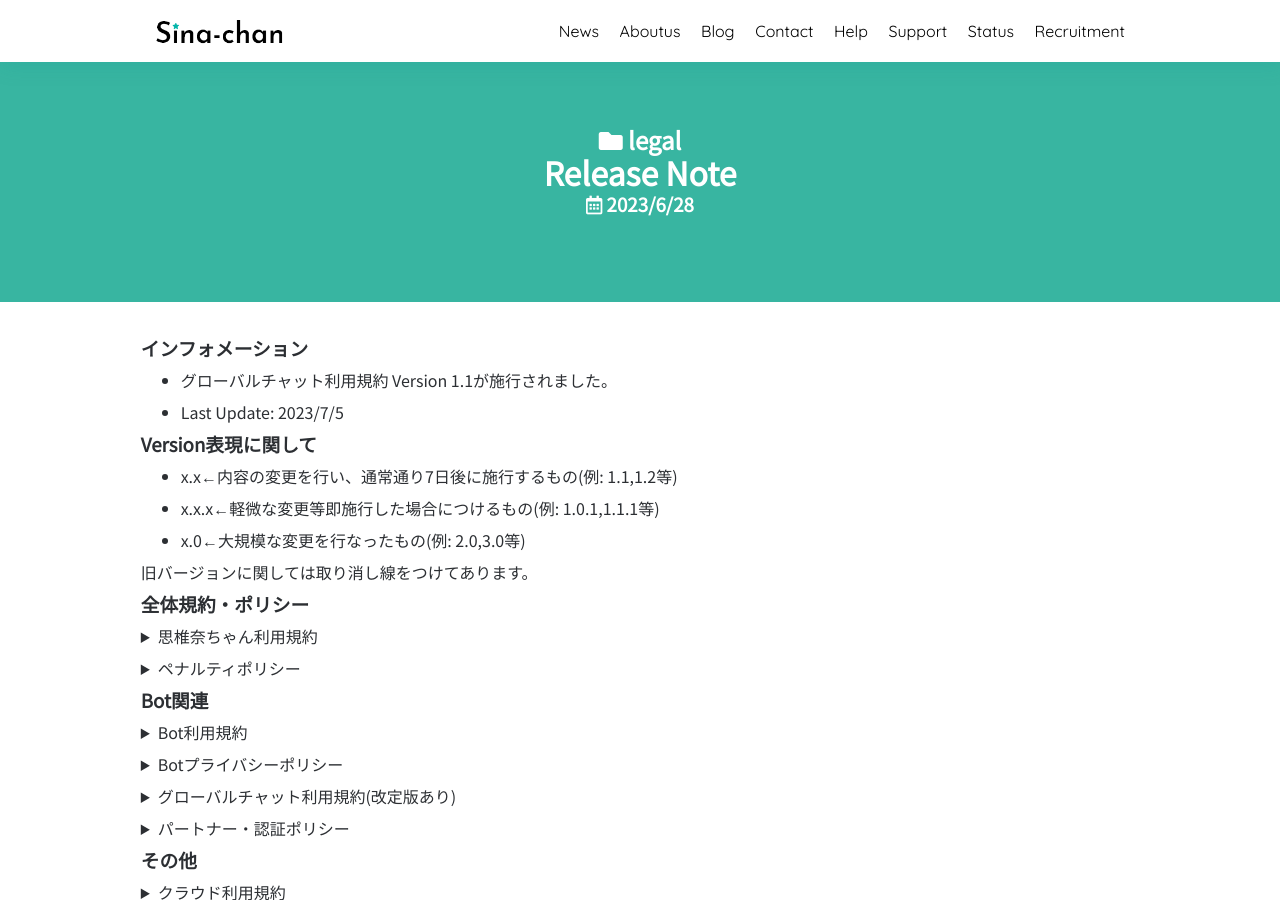
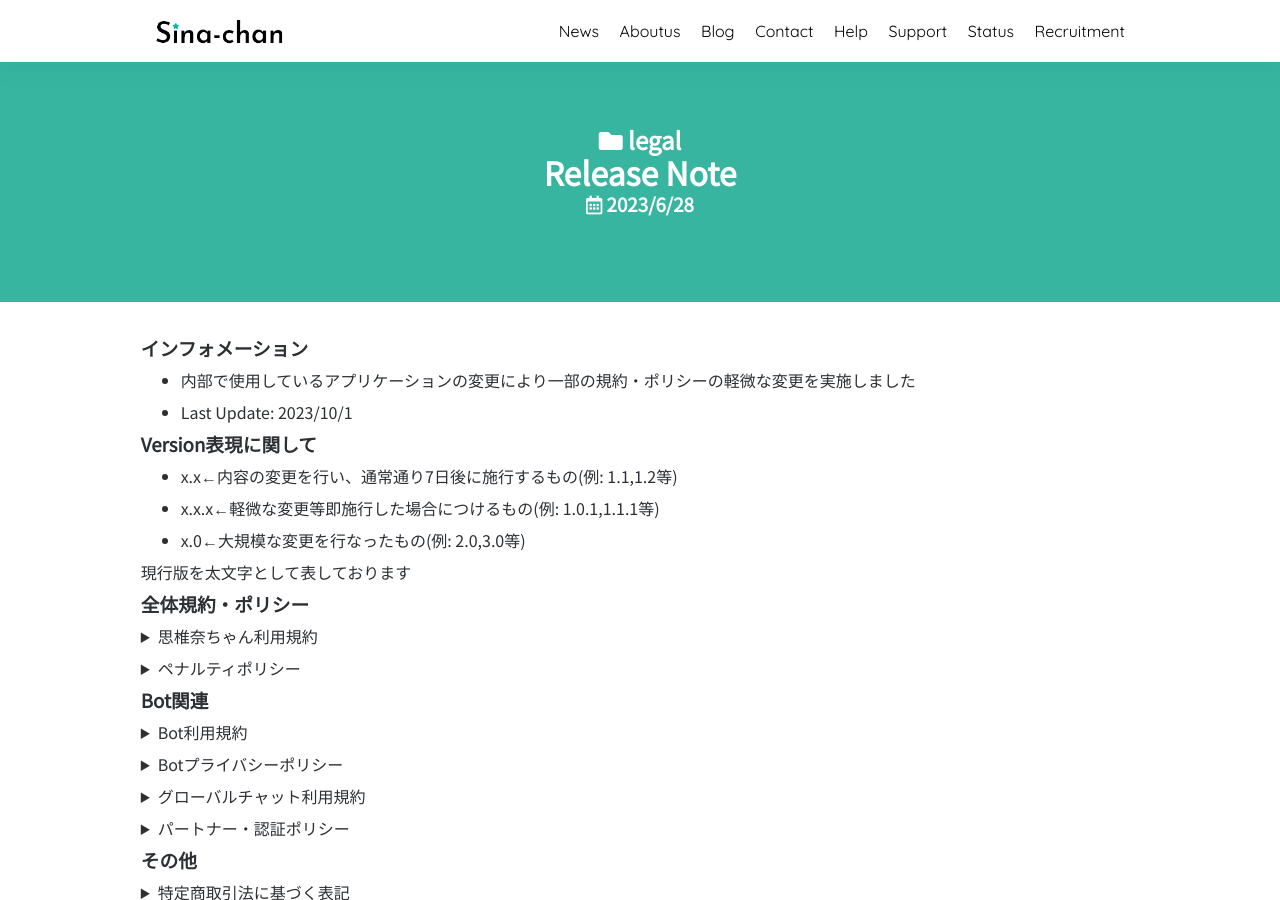
Before and after one commit to SinaKitagami/sinakitagami.github.io, a Jekyll site: the page built from _posts/legal/2023-06-28-release-note.md, in a window 1280 px wide and 900 px high. Built offline with Jekyll 4.4.1, drawn with Linux system fonts in a browser that asks for light colours; nearby versions of some CDN libraries; a script that is not in the unit is left out; some of the changed text lies outside the part shown.

Commit message:
Update 2023-06-28-release-note.md

```diff
--- a/_posts/legal/2023-06-28-release-note.md
+++ b/_posts/legal/2023-06-28-release-note.md
@@ -6,8 +6,8 @@
 ---
 ### インフォメーション
 
-- グローバルチャット利用規約 Version 1.1が施行されました。
-- Last Update: 2023/7/5
+- 内部で使用しているアプリケーションの変更により一部の規約・ポリシーの軽微な変更を実施しました
+- Last Update: 2023/10/1
 
 ### Version表現に関して
 
@@ -15,62 +15,59 @@
 - x.x.x←軽微な変更等即施行した場合につけるもの(例: 1.0.1,1.1.1等)
 - x.0←大規模な変更を行なったもの(例: 2.0,3.0等)
 
-旧バージョンに関しては取り消し線をつけてあります。
+現行版を太文字として表しております
 
 ### 全体規約・ポリシー
 
 <details><summary>思椎奈ちゃん利用規約</summary>
 
+**Version 1.0.2 (2023/10/1) 内部アプリケーション変更による軽微な変更**
+
 Version 1.0.1 (2023/6/28) 表現の一部修正、リンク切れの修正
 
-~~Version 1.0 (2023/5/14) 初期リリース~~
+Version 1.0 (2023/5/14) 初期リリース
 </details>
 
 <details><summary>ペナルティポリシー</summary>
 
-Version 1.0 (2023/5/14) 初期リリース
+**Version 1.0 (2023/5/14) 初期リリース**
 </details>
 
 ### Bot関連
 
 <details><summary>Bot利用規約</summary>
 
-Version 1.0.1 (2023/6/28) リンク切れの修正
+**Version 1.0.1 (2023/6/28) リンク切れの修正**
 
-~~Version 1.0 (2023/5/14) 初期リリース~~
+Version 1.0 (2023/5/14) 初期リリース
 </details>
 
 <details><summary>Botプライバシーポリシー</summary>
 
+**Version 1.0.2 (2023/10/1) 内部アプリケーション変更による軽微な変更**
+
 Version 1.0.1 (2023/6/28) リンク切れの修正
 
-~~Version 1.0 (2023/5/14) 初期リリース~~
+Version 1.0 (2023/5/14) 初期リリース
 </details>
 
-<details><summary>グローバルチャット利用規約(改定版あり)</summary>
+<details><summary>グローバルチャット利用規約</summary>
 
-Version 1.1 (2023/6/28) 禁止事項の追加、表現の一部修正
+**Version 1.1 (2023/6/28) 禁止事項の追加、表現の一部修正**
 
-~~Version 1.0 (2023/5/14) 初期リリース~~
+Version 1.0 (2023/5/14) 初期リリース
 </details>
 
 <details><summary>パートナー・認証ポリシー</summary>
 
-Version 1.0 (2023/5/14) 初期リリース
+**Version 1.0 (2023/5/14) 初期リリース**
 </details>
 
 ### その他
 
-<details><summary>クラウド利用規約</summary>
-
-Version 1.0.1 (2023/6/28)リンク切れの修正
-
-~~Version 1.0 (2023/5/14) 初期リリース~~
-</details>
-
 <details><summary>特定商取引法に基づく表記</summary>
 
-Version 1.0.1 (2023/6/28) ページ設定の変更(内容は一切変更ありません)
+**Version 1.0.1 (2023/6/28) ページ設定の変更(内容は一切変更ありません)**
 
-~~Version 1.0 (2023/5/14) 初期リリース~~
+Version 1.0 (2023/5/14) 初期リリース
 </details>
```
